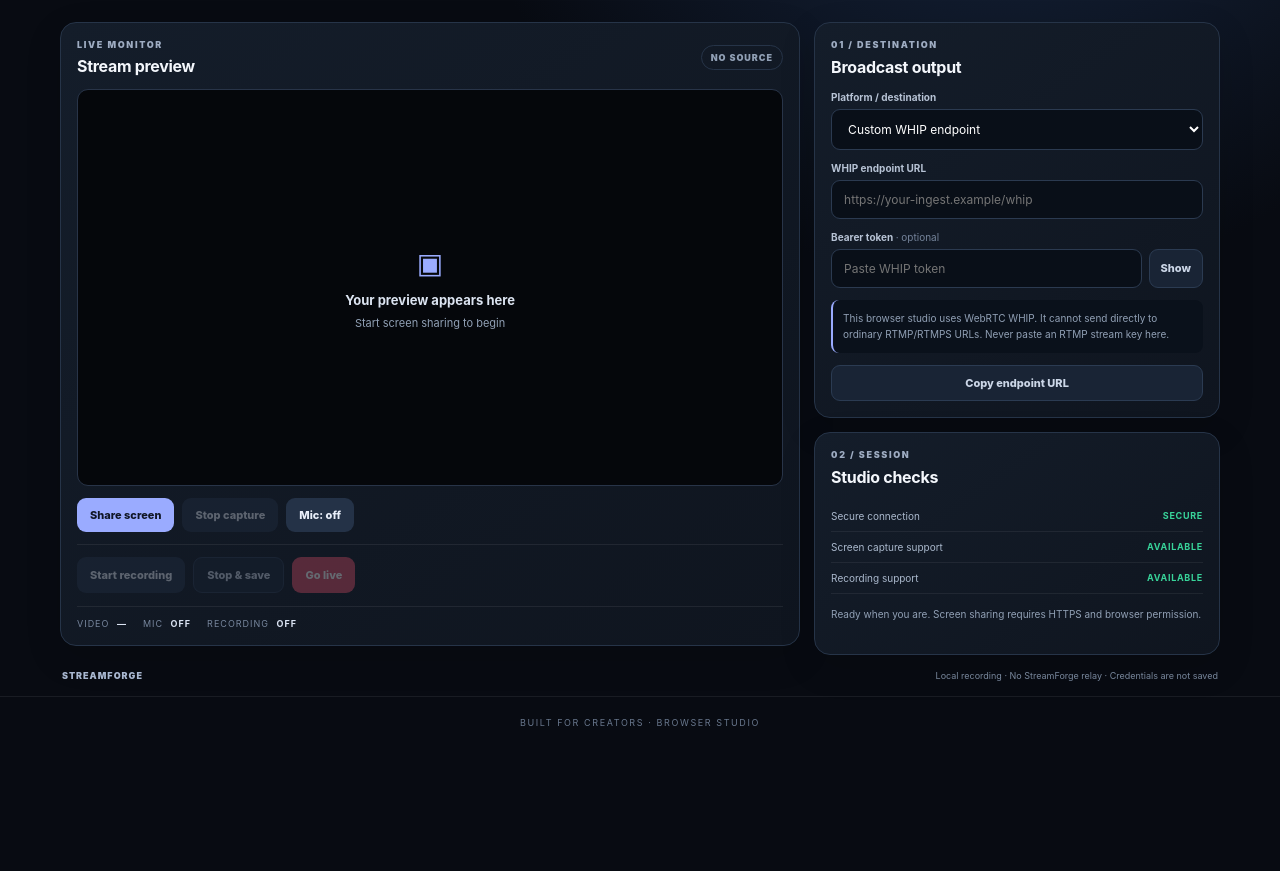
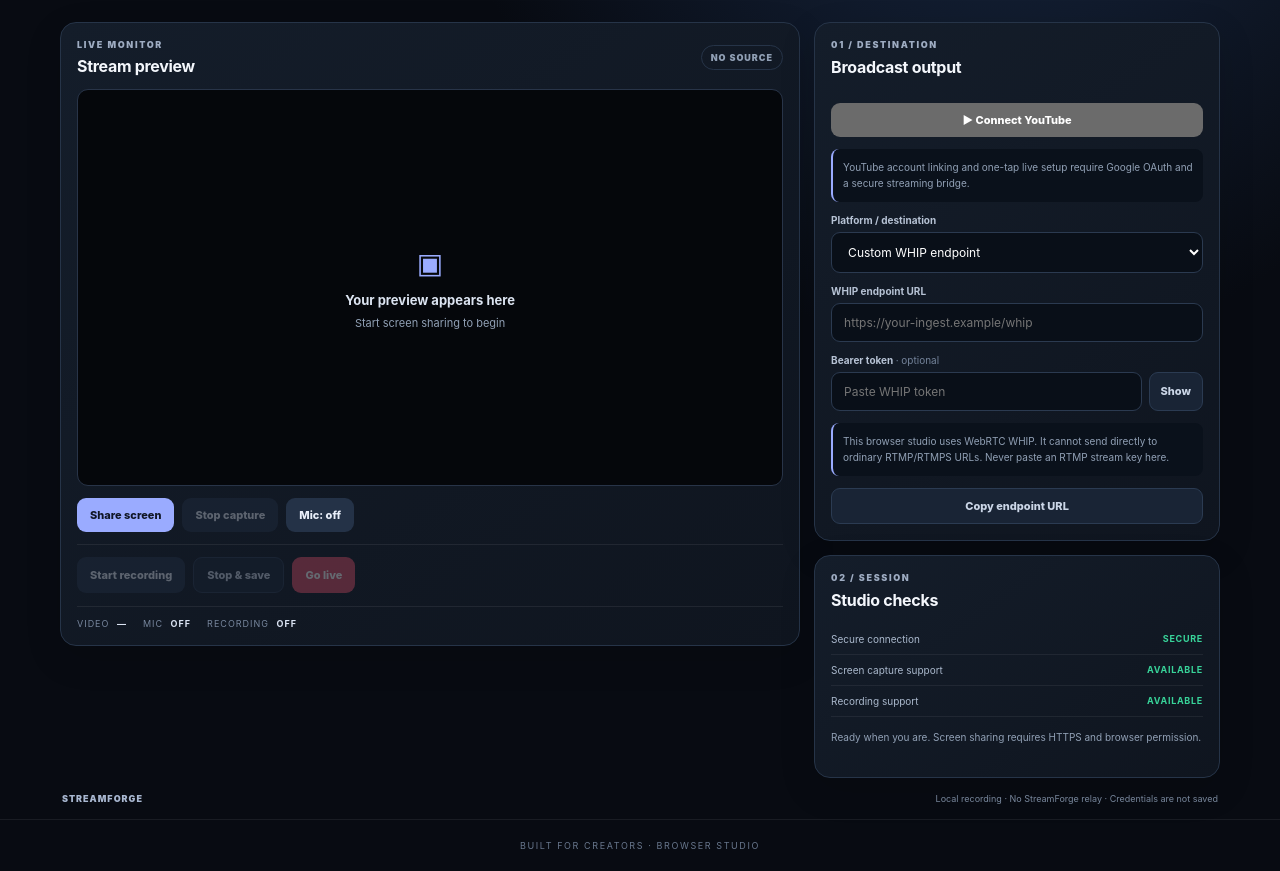
Before and after one commit to Ranit-rex/StreamForge, a plain HTML site: page browser/index.html in a window 1280 px wide. Shown: the part 297-1168 px from the top of the page. Before the commit the page ends 1045 px from the top, so only its background shows below. Drawn offline with Linux system fonts and the light colour scheme.

Commit message:
Add YouTube connection entry and reusable control dialog

```diff
--- a/browser/index.html
+++ b/browser/index.html
@@ -45,7 +45,7 @@
     </div>
     <aside class="side-column">
       <section class="card">
-        <div class="eyebrow">01 / DESTINATION</div><h2>Broadcast output</h2>
+        <div class="eyebrow">01 / DESTINATION</div><h2>Broadcast output</h2><button id="connectYoutube" class="button youtube full" type="button">▶ Connect YouTube</button><p class="note">YouTube account linking and one-tap live setup require Google OAuth and a secure streaming bridge.</p>
         <label for="platform">Platform / destination</label>
         <select id="platform">
           <option value="custom">Custom WHIP endpoint</option>
@@ -71,7 +71,7 @@
   </section>
   <div class="privacy"><span>STREAMFORGE</span><span>Local recording · No StreamForge relay · Credentials are not saved</span></div>
 </main>
-<footer>BUILT FOR CREATORS · BROWSER STUDIO</footer>
+<div id="dialogBackdrop" class="dialog-backdrop" hidden><section class="dialog" role="dialog" aria-modal="true" aria-labelledby="dialogTitle"><button id="dialogClose" class="dialog-close" aria-label="Close dialog">×</button><div class="eyebrow">STREAMFORGE CONTROL</div><h2 id="dialogTitle">Confirm action</h2><p id="dialogBody"></p><div id="dialogActions" class="dialog-actions"></div></section></div><footer>BUILT FOR CREATORS · BROWSER STUDIO</footer>
 <script src="app.js"></script>
 </body>
 </html>
```
